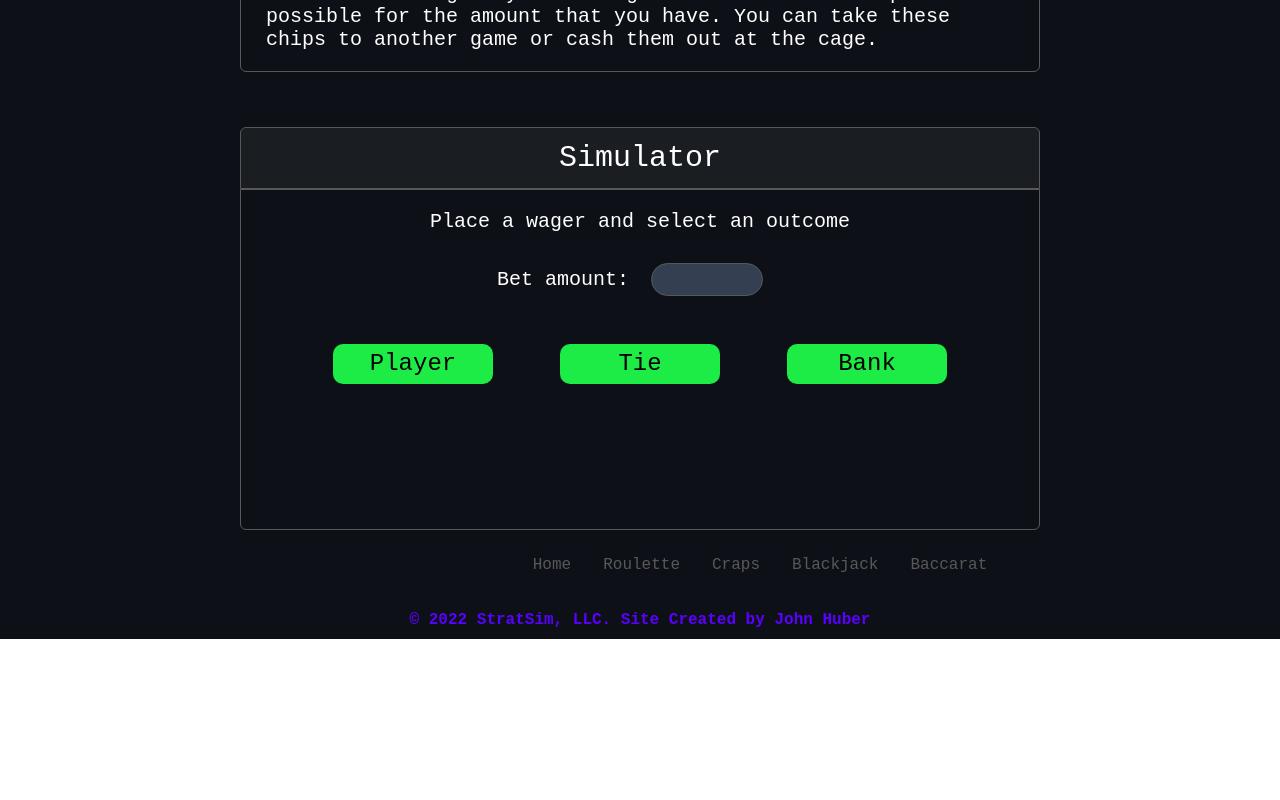
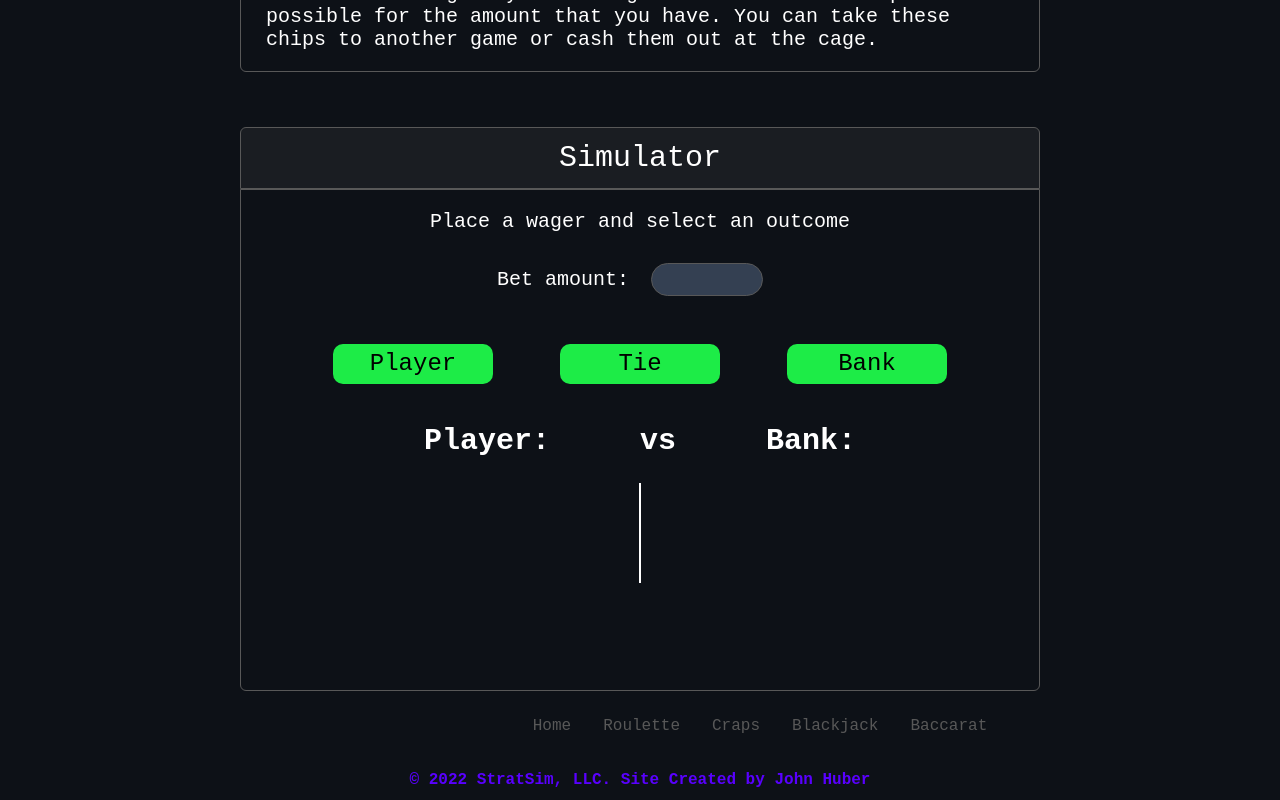
Before and after one commit to Johnhuber3/StratSim, a React (Create React App) app: page /Baccarat in a window 1280 px wide. Shown: the part 2965-3765 px from the top of the page. Before the commit the page ends 3604 px from the top, so only its background shows below. Built offline with nearby package versions, Linux system fonts and the light colour scheme.

Commit message:
Made more adjustments to the Baccarat simulator

```diff
--- a/src/components/pages/Baccarat.js
+++ b/src/components/pages/Baccarat.js
@@ -245,8 +245,8 @@ export default function Baccarat() {
         bankertotal += banker3value;
         playertotal = playertotal%10;
         bankertotal = bankertotal%10;
-        setPlayerInfo("Player: " + player1card + " - " + player2card + " - " + player3card + " --- Score: " + playertotal);
-        setBankerInfo("Banker: " + banker1card + " - " + banker2card + " - " + banker3card + " --- Score: " + bankertotal);
+        setPlayerInfo(playertotal);
+        setBankerInfo(bankertotal);
         if (playertotal > bankertotal) {
             setResultInfo("Player wins");
             if (buttonValue === 'Player') {
@@ -332,21 +332,41 @@ export default function Baccarat() {
                             <button type="submit" className="sub-button" onClick={event => handleFormSubmit(event, 'Bank', value)}>Bank</button>
                         </div>
                     </form>
-                    <div>{playerInfo}</div><br />
-                    <div>{bankerInfo}</div><br />
-                    <div>{resultInfo}</div><br />
-                    <div>{profitInfo}</div>
-                    <div style={{ display: 'flex' }}>
-                        {playerHand.map((card) => (
-                            <img key='' src={cardImages[card]} alt='' style={{ borderRadius: '10px', transform: 'scale(0.8)', border: '2px solid white'}}/>
-                        ))}
+                    <div>
+                        <h1 style={{ textAlign: 'center' }}>Player: {playerInfo} &nbsp;&nbsp;&nbsp;&nbsp;vs &nbsp;&nbsp;&nbsp;&nbsp;Bank: {bankerInfo}</h1>
+                        <div style={{ display: 'flex', justifyContent: 'center' }}>
+                            <div style={{ display: 'flex', flexDirection: 'row', alignItems: 'center' }}>
+                            {playerHand.map((card) => (
+                                <img
+                                src={cardImages[card]}
+                                alt=''
+                                style={{ borderRadius: '10px', transform: 'scale(0.8)', border: '2px solid white' }}
+                                />
+                            ))}
+                            </div>
+                            <div
+                            style={{
+                                borderLeft: '2px solid white',
+                                height: '100px',
+                                margin: '0 20px',
+                            }}
+                            />
+                            <div style={{ display: 'flex', flexDirection: 'row', alignItems: 'center' }}>
+                            {bankHand.map((card) => (
+                                <img
+                                src={cardImages[card]}
+                                alt=''
+                                style={{ borderRadius: '10px', transform: 'scale(0.8)', border: '2px solid white' }}
+                                />
+                            ))}
+                            </div>
+                        </div>
                     </div>
-                    <div style={{ display: 'flex'}}>
-                        {bankHand.map((card) => (
-                            <img key='' src={cardImages[card]} alt='' style={{ borderRadius: '10px', transform: 'scale(0.8)', border: '2px solid white'}}/>
-                        ))}
+                    <div>
+                        <h2>{resultInfo}<br /></h2>
+                        <h2>{profitInfo}</h2>
                     </div>
-                    <br /><br />
+                    <br />
                 </div>
             </nav>
             <Footer />
```
